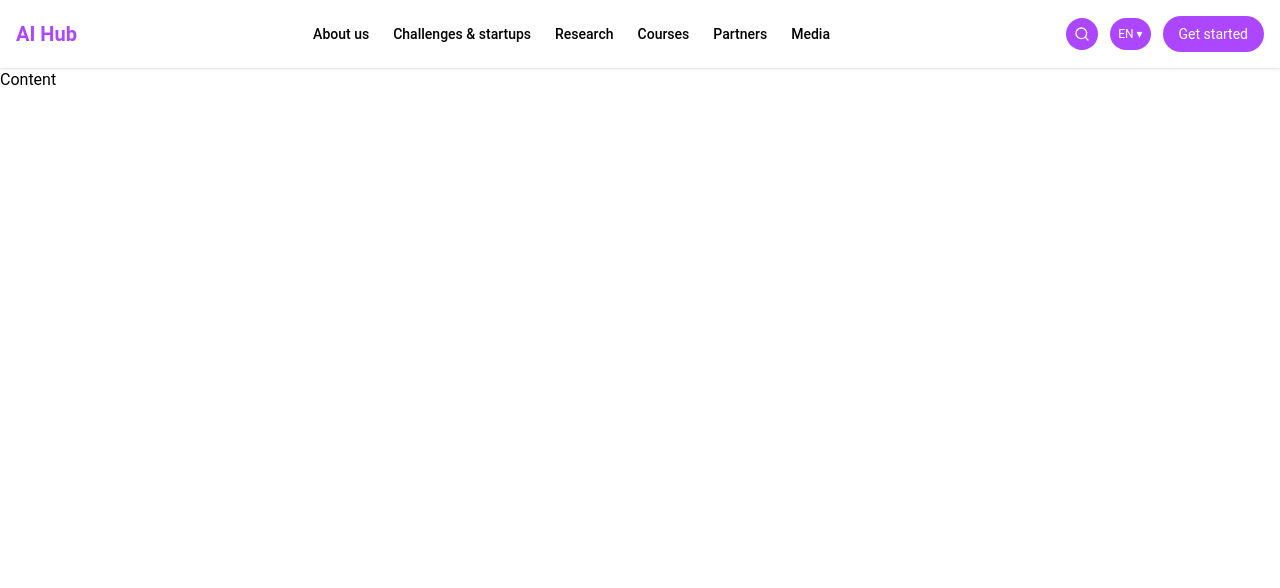
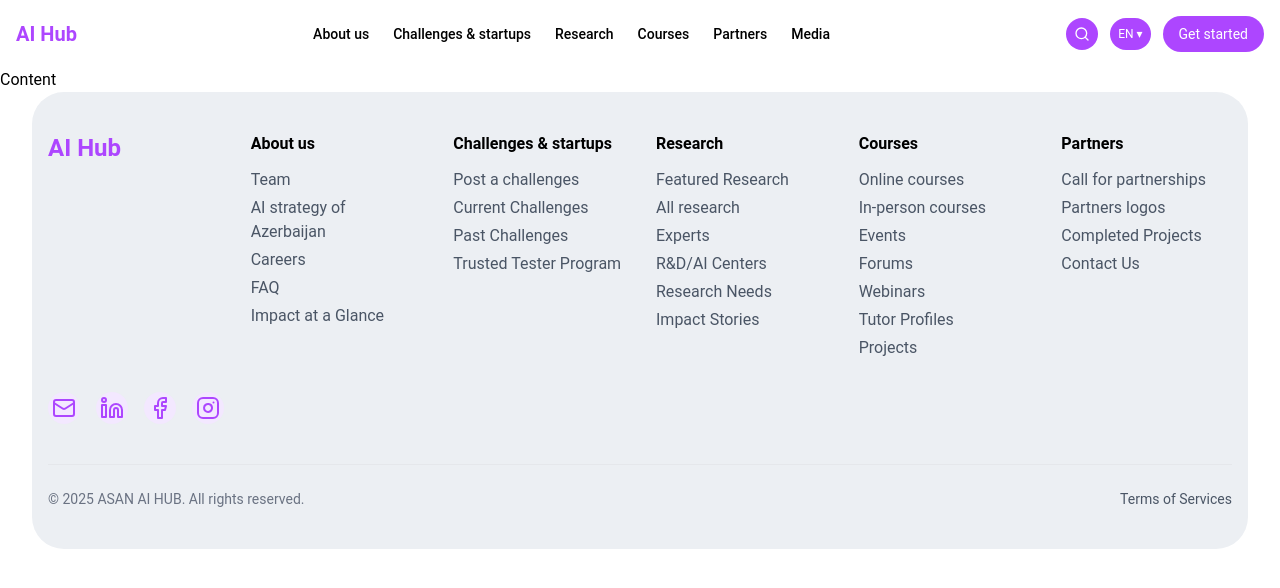
Before and after one commit to qalib01/asan-ai-hub, a React (Vite) app: page / in a window 1280 px wide. Shown: the top 588 px of the page. Built offline with nearby package versions, Linux system fonts and the light colour scheme.

Commit message:
feat: Footer added

```diff
--- a/src/App.tsx
+++ b/src/App.tsx
@@ -1,3 +1,4 @@
+import Footer from "./components/layout/Footer"
 import Header from "./components/layout/Header"
 
 function App() {
@@ -8,6 +9,7 @@
       <main>
         Content
       </main>
+      <Footer />
     </>
   )
 }
--- a/src/components/layout/Footer.tsx
+++ b/src/components/layout/Footer.tsx
@@ -0,0 +1,69 @@
+import { Facebook, Instagram, Linkedin, Mail } from "lucide-react";
+import { footerLinks, socialLinks } from "./footerData";
+import type { JSX } from "react";
+// import { MdEmail } from "react-icons/md";
+// import { FaLinkedinIn, FaFacebookF, FaInstagram } from "react-icons/fa";
+
+const iconMap: Record<string, JSX.Element> = {
+    MdEmail: <Mail />,
+    FaLinkedinIn: <Linkedin />,
+    FaFacebookF: <Facebook />,
+    FaInstagram: <Instagram />
+};
+
+export default function Footer() {
+    return (
+        <footer className="">
+            <div className="mx-8 px-4 py-10 bg-[#ECEFF3] rounded-4xl">
+                {/* Top */}
+                <div className="grid grid-cols-2 md:grid-cols-6 gap-8">
+                    {/* Logo */}
+                    <div className="col-span-2 md:col-span-1">
+                        <h2 className="text-2xl font-bold text-purple-500">AI Hub</h2>
+                    </div>
+
+                    {/* Links */}
+                    {footerLinks.map((section) => (
+                        <div key={section.title}>
+                            <h3 className="font-semibold mb-3">{section.title}</h3>
+                            <ul className="space-y-1">
+                                {section.links.map((link) => (
+                                    <li
+                                        key={link}
+                                        className="text-gray-600 hover:text-purple-500 transition"
+                                    >
+                                        <a href="#">{link}</a>
+                                    </li>
+                                ))}
+                            </ul>
+                        </div>
+                    ))}
+
+                    <div className="flex w-full">
+                        <div className="flex items-center gap-4 mt-4 md:mt-0">
+                            {socialLinks.map((item, index) => (
+                                <a
+                                    key={index}
+                                    href={item.url}
+                                    className="w-8 h-8 flex items-center justify-center rounded-full bg-purple-100 text-purple-500 hover:bg-purple-500 hover:text-white transition"
+                                >
+                                    {iconMap[item.icon]}
+                                </a>
+                            ))}
+                        </div>
+                    </div>
+                </div>
+
+                {/* Bottom */}
+                <div className="flex flex-col md:flex-row items-center justify-between mt-10 border-t border-gray-200 pt-6">
+                    <p className="text-sm text-gray-500">
+                        © 2025 ASAN AI HUB. All rights reserved.
+                    </p>
+                    <a href="#" className="text-sm text-gray-600 hover:text-purple-500">
+                        Terms of Services
+                    </a>
+                </div>
+            </div>
+        </footer>
+    );
+}
--- a/src/components/layout/Header.tsx
+++ b/src/components/layout/Header.tsx
@@ -1,38 +1,12 @@
 import React, { useState } from "react";
 import { Menu, X, Search } from "lucide-react";
+import { navLinks } from "./headerData";
 
 const Header: React.FC = () => {
     const [menuOpen, setMenuOpen] = useState(false);
 
-    const navLinks = [
-        {
-            name: 'About us',
-            route: '/about'
-        },
-        {
-            name: 'Challenges & startups',
-            route: '/challenges'
-        },
-        {
-            name: 'Research',
-            route: '/research'
-        },
-        {
-            name: 'Courses',
-            route: '/courses'
-        },
-        {
-            name: 'Partners',
-            route: '/partners'
-        },
-        {
-            name: 'Media',
-            route: '/media'
-        },
-    ];
-
     return (
-        <header className="w-full bg-white shadow-sm">
+        <header className="w-full bg-white">
             <div className="container mx-auto flex items-center justify-between py-4 px-4">
                 {/* Logo */}
                 <a
--- /dev/null
+++ b/src/components/layout/footerData.ts
@@ -0,0 +1,60 @@
+export const footerLinks = [
+    {
+        title: "About us",
+        links: [
+            "Team",
+            "AI strategy of Azerbaijan",
+            "Careers",
+            "FAQ",
+            "Impact at a Glance"
+        ]
+    },
+    {
+        title: "Challenges & startups",
+        links: [
+            "Post a challenges",
+            "Current Challenges",
+            "Past Challenges",
+            "Trusted Tester Program"
+        ]
+    },
+    {
+        title: "Research",
+        links: [
+            "Featured Research",
+            "All research",
+            "Experts",
+            "R&D/AI Centers",
+            "Research Needs",
+            "Impact Stories"
+        ]
+    },
+    {
+        title: "Courses",
+        links: [
+            "Online courses",
+            "In-person courses",
+            "Events",
+            "Forums",
+            "Webinars",
+            "Tutor Profiles",
+            "Projects"
+        ]
+    },
+    {
+        title: "Partners",
+        links: [
+            "Call for partnerships",
+            "Partners logos",
+            "Completed Projects",
+            "Contact Us"
+        ]
+    }
+];
+
+export const socialLinks = [
+    { icon: "MdEmail", url: "#" },
+    { icon: "FaLinkedinIn", url: "#" },
+    { icon: "FaFacebookF", url: "#" },
+    { icon: "FaInstagram", url: "#" }
+];
--- /dev/null
+++ b/src/components/layout/headerData.ts
@@ -0,0 +1,26 @@
+export const navLinks = [
+    {
+        name: 'About us',
+        route: '/about'
+    },
+    {
+        name: 'Challenges & startups',
+        route: '/challenges'
+    },
+    {
+        name: 'Research',
+        route: '/research'
+    },
+    {
+        name: 'Courses',
+        route: '/courses'
+    },
+    {
+        name: 'Partners',
+        route: '/partners'
+    },
+    {
+        name: 'Media',
+        route: '/media'
+    },
+];
```
